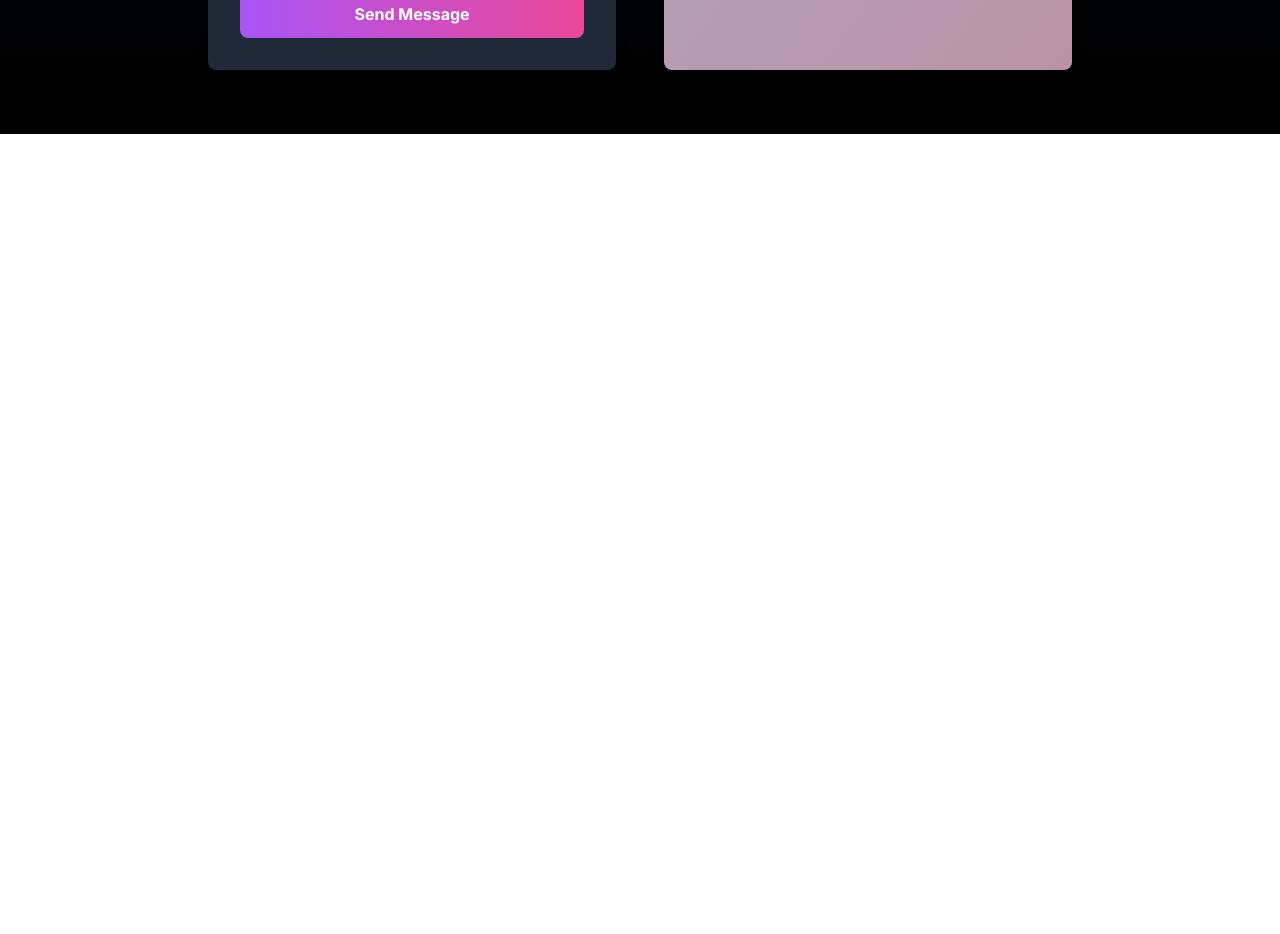
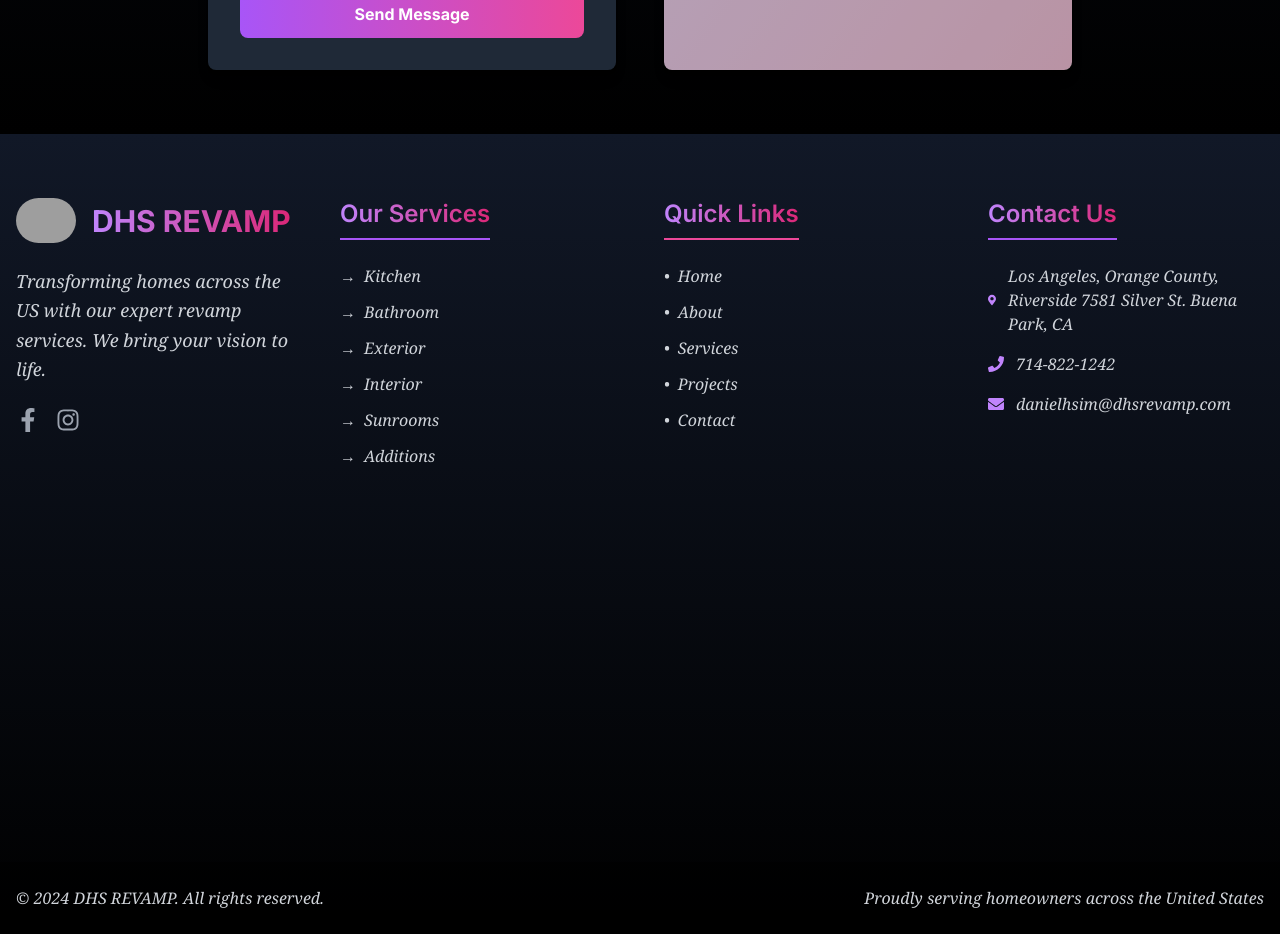
Before and after one commit to Manishsingh8135/dhsrevamp, a Next.js app: page /contact in a window 1280 px wide. Shown: the part 1104-2038 px from the top of the page. Before the commit the page ends 1238 px from the top, so only its background shows below. Built offline with nearby package versions, Linux system fonts and the light colour scheme; grey boxes are pictures that could not be loaded.

Commit message:
added footer in layout

```diff
--- a/app/layout.tsx
+++ b/app/layout.tsx
@@ -3,6 +3,8 @@ import { Inter } from "next/font/google";
 import "./globals.css";
 import { ThemeProvider } from "@/components/theme-provider/theme-provider"
 import { NavbarDemo } from "@/components/navbar/Navbar";
+import FooterPreview from "@/components/footer/Footer";
+
 
 const inter = Inter({ subsets: ["latin"] });
 
@@ -27,6 +29,7 @@ export default function RootLayout({
           >
             <NavbarDemo/>
             {children}
+            <FooterPreview/>
           </ThemeProvider>
         </body>
 
--- a/app/page.tsx
+++ b/app/page.tsx
@@ -20,7 +20,6 @@ export default function Home() {
     <ServiceProcessTimeline/>
     <TestimonialShowcase/>
     <CTASection/>
-    <FooterPreview/>
    </div>
   );
 }
```
